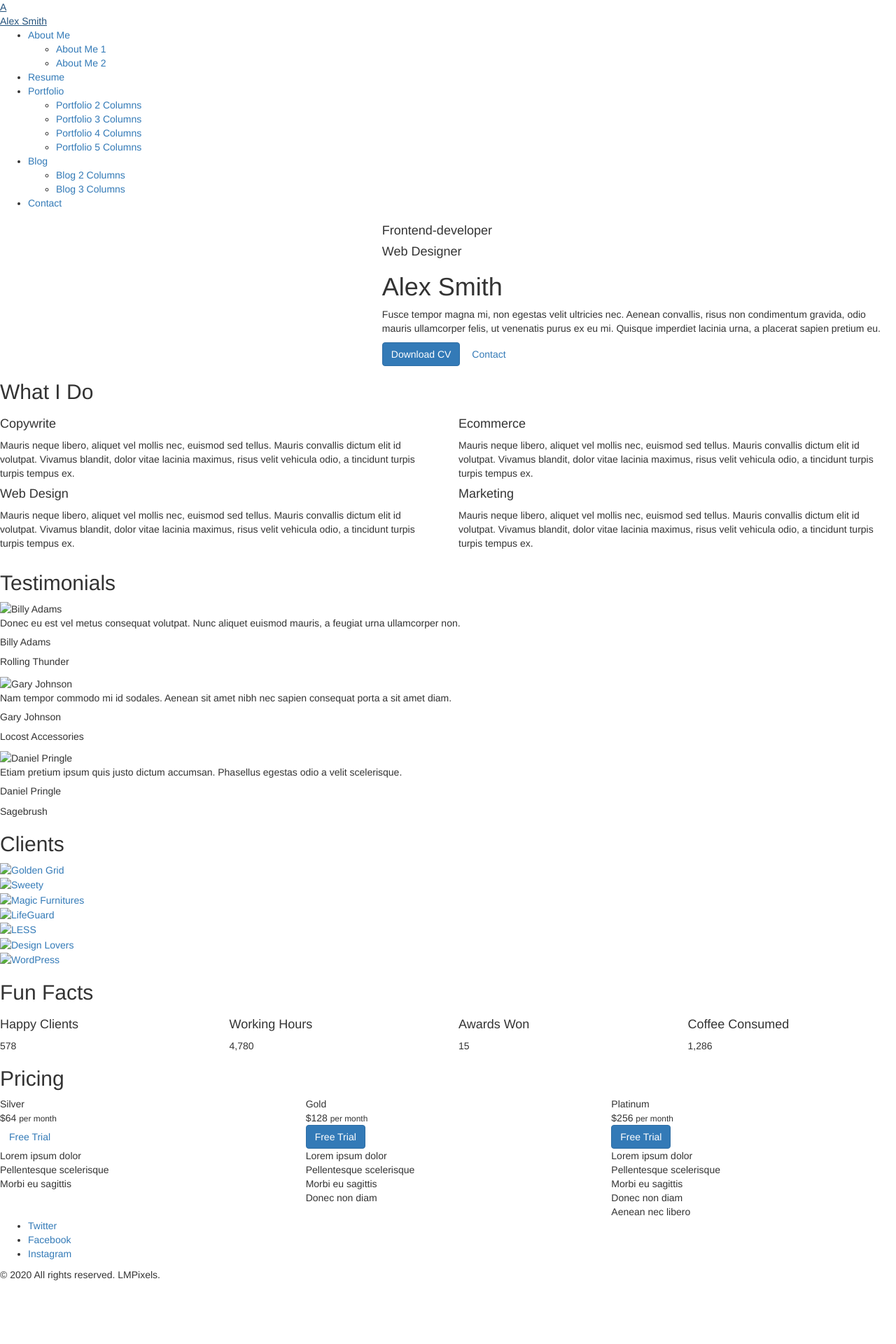
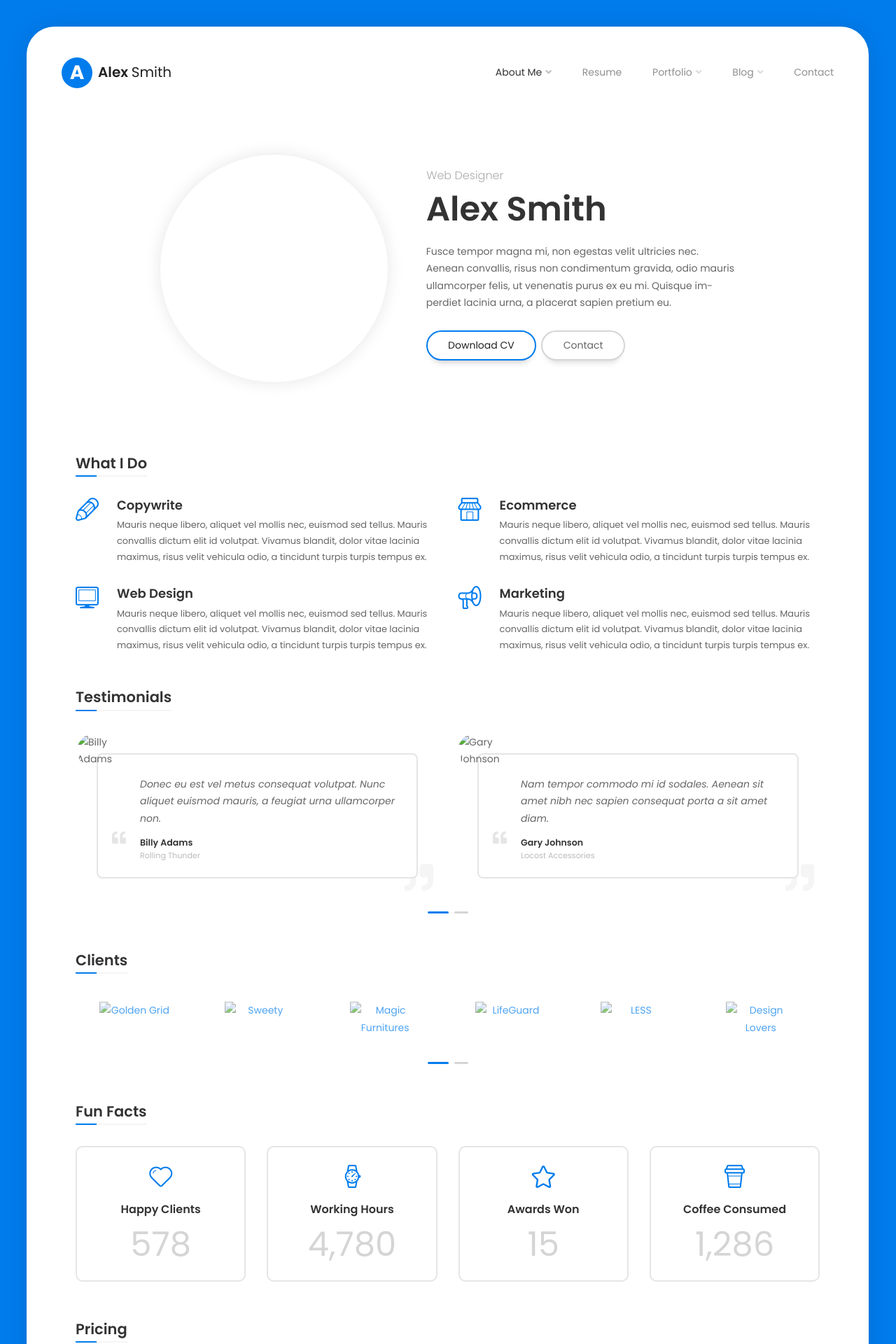
Before and after one commit to integracore2/integracore2.github.io, a Jekyll site: the page built from index.md, in a window 1280 px wide. Shown: the top 1920 px of the page at 70% size. Built offline with Jekyll 4.4.1, drawn with Linux system fonts in a browser that asks for light colours; nearby versions of some CDN libraries; library files that are not in the unit come from our copies; comment, search, counter and statistics services are not loaded; some of the changed lines change nothing that is shown.

Commit message:
Added favicon + assets/ prefix

```diff
--- a/_layouts/default.html
+++ b/_layouts/default.html
@@ -11,13 +11,13 @@
     <link rel="shortcut icon" href="favicon.ico">
 
 
-    <link rel="stylesheet" href="css/normalize.css" type="text/css">
-    <link rel="stylesheet" href="css/bootstrap.min.css" type="text/css">
-    <link rel="stylesheet" href="css/owl.carousel.css" type="text/css">
-    <link rel="stylesheet" href="css/magnific-popup.css" type="text/css">
-    <link rel="stylesheet" href="css/main.css" type="text/css">
+    <link rel="stylesheet" href="assets/css/normalize.css" type="text/css">
+    <link rel="stylesheet" href="assets/css/bootstrap.min.css" type="text/css">
+    <link rel="stylesheet" href="assets/css/owl.carousel.css" type="text/css">
+    <link rel="stylesheet" href="assets/css/magnific-popup.css" type="text/css">
+    <link rel="stylesheet" href="assets/css/main.css" type="text/css">
 
-    <script src="js/modernizr.custom.js"></script>
+    <script src="assets/js/modernizr.custom.js"></script>
   </head>
 
   <body class="page">
@@ -572,17 +572,17 @@
       </div>
     </div>
 
-    <script src="js/jquery-3.5.1.min.js"></script>
-    <script src="js/imagesloaded.pkgd.min.js"></script>
+    <script src="assets/js/jquery-3.5.1.min.js"></script>
+    <script src="assets/js/imagesloaded.pkgd.min.js"></script>
     <script src='https://www.google.com/recaptcha/api.js'></script>
-    <script src="js/bootstrap.min.js"></script>
-    <script src='js/jquery.shuffle.min.js'></script>
-    <script src='js/masonry.pkgd.min.js'></script>
-    <script src='js/owl.carousel.min.js'></script>
-    <script src="js/jquery.magnific-popup.min.js"></script>
+    <script src="assets/js/bootstrap.min.js"></script>
+    <script src='assets/js/jquery.shuffle.min.js'></script>
+    <script src='assets/js/masonry.pkgd.min.js'></script>
+    <script src='assets/js/owl.carousel.min.js'></script>
+    <script src="assets/js/jquery.magnific-popup.min.js"></script>
     <script src="https://maps.googleapis.com/maps/api/js?key=AIzaSyCrDf32aQTCVENBhFJbMBKOUTiUAABtC2o"></script>
-    <script src="js/jquery.googlemap.js"></script>
-    <script src="js/validator.js"></script>
-    <script src="js/main.js"></script>
+    <script src="assets/js/jquery.googlemap.js"></script>
+    <script src="assets/js/validator.js"></script>
+    <script src="assets/js/main.js"></script>
   </body>
 </html>
```
Also changed, not shown: favicon.ico (added).
